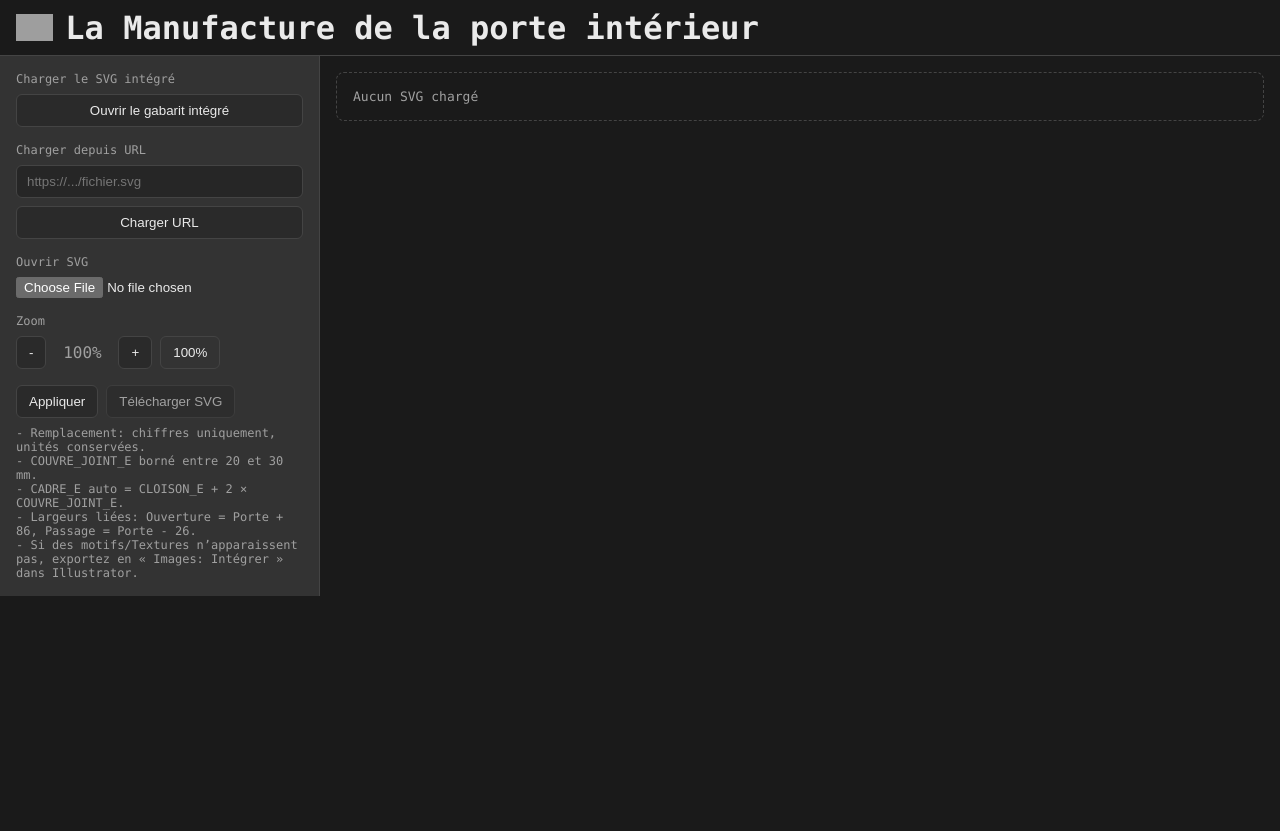
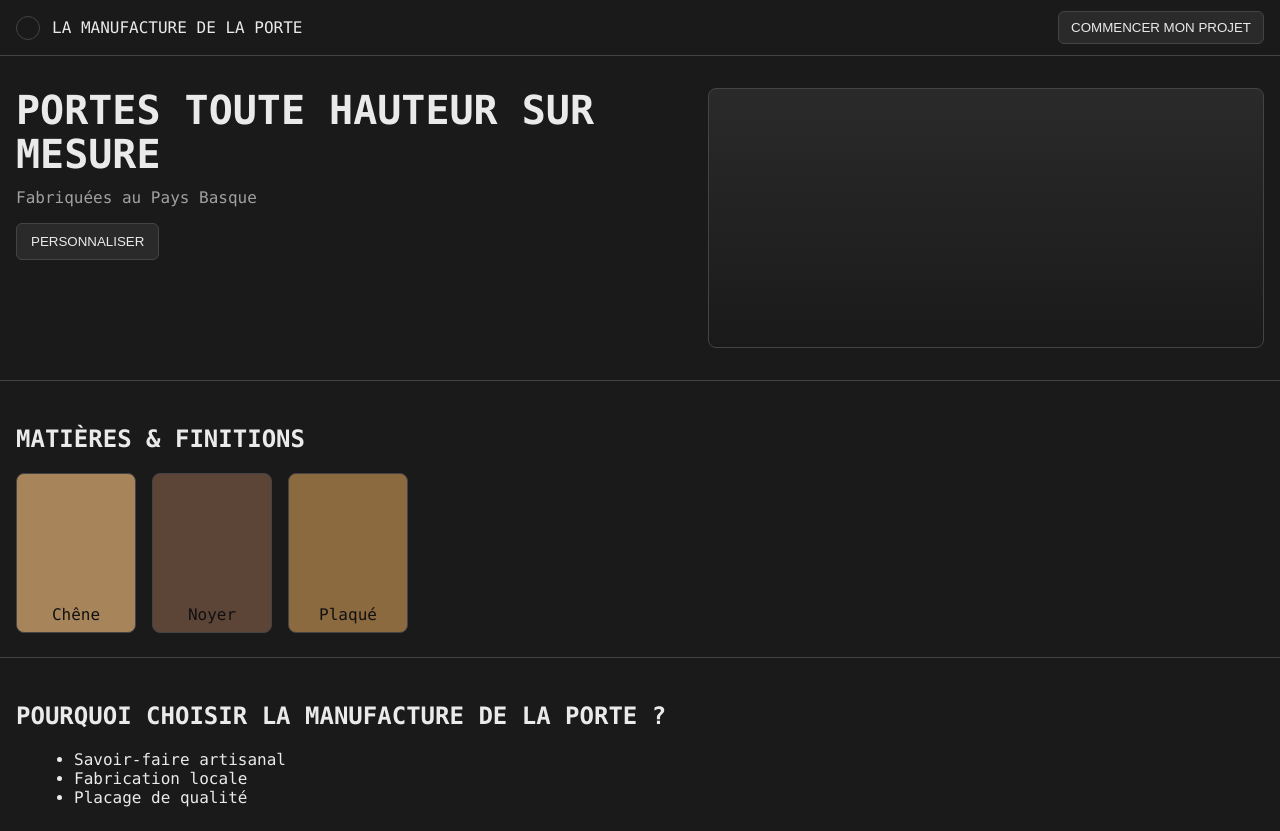
Before and after one commit to Dodibois40/La_manufacture_de_la_porte, a React (Vite) app in the folder plan2d/: page / in a window 1280 px wide. Before the commit the page ends 800 px from the top, so only its background shows below. Built offline with nearby package versions, Linux system fonts and the light colour scheme; grey boxes are pictures that could not be loaded.

Commit message:
feat:home

```diff
--- /dev/null
+++ b/plan2d/src/Home.tsx
@@ -0,0 +1,49 @@
+import { useState } from 'react'
+import './index.css'
+
+export default function Home() {
+  const [goToConfig, setGoToConfig] = useState(false)
+  if (goToConfig) {
+    location.hash = '#config'
+  }
+  return (
+    <div className="home">
+      <header className="app-header">
+        <div style={{ display:'flex', alignItems:'center', gap:12 }}>
+          <div style={{ width:24, height:24, border:'1px solid var(--border)', borderRadius:999 }} />
+          <span>LA MANUFACTURE DE LA PORTE</span>
+        </div>
+        <button onClick={() => setGoToConfig(true)}>COMMENCER MON PROJET</button>
+      </header>
+
+      <section className="hero">
+        <div className="hero-left">
+          <h1>PORTES TOUTE HAUTEUR SUR MESURE</h1>
+          <p>Fabriquées au Pays Basque</p>
+          <button onClick={() => setGoToConfig(true)}>PERSONNALISER</button>
+        </div>
+        <div className="hero-right">
+          <div className="door-frame" />
+        </div>
+      </section>
+
+      <section className="materials">
+        <h2>MATIÈRES & FINITIONS</h2>
+        <div className="swatches">
+          <div className="swatch" style={{ background:'#A8845A' }}><span>Chêne</span></div>
+          <div className="swatch" style={{ background:'#5C4436' }}><span>Noyer</span></div>
+          <div className="swatch" style={{ background:'#8C6A3F' }}><span>Plaqué</span></div>
+        </div>
+      </section>
+
+      <section className="reasons">
+        <h2>POURQUOI CHOISIR LA MANUFACTURE DE LA PORTE ?</h2>
+        <ul>
+          <li>Savoir‑faire artisanal</li>
+          <li>Fabrication locale</li>
+          <li>Placage de qualité</li>
+        </ul>
+      </section>
+    </div>
+  )
+}
--- a/plan2d/src/index.css
+++ b/plan2d/src/index.css
@@ -19,8 +19,21 @@ body { margin: 0; background: var(--bg); color: var(--text); font-family: "JetBr
 .app-header {
   height: 56px; display: flex; align-items: center; gap: 12px;
   padding: 0 16px; border-bottom: 1px solid var(--border); background: #1A1A1A;
+  justify-content: space-between;
 }
 .logo { height: 28px; width: auto; object-fit: contain; }
+
+/* Home */
+.home .hero { display:grid; grid-template-columns: 1.2fr 1fr; gap:24px; padding:32px 16px; border-bottom:1px solid var(--border); }
+.home .hero-left h1 { margin:0 0 12px; font-size: 40px; line-height: 1.1; }
+.home .hero-left p { color: var(--text-2); margin: 0 0 16px; }
+.home .hero-left button { padding:10px 14px; border:1px solid var(--border); background:#2A2A2A; color:var(--text); border-radius:6px; }
+.door-frame { height: 260px; background: linear-gradient(180deg,#2A2A2A, #1A1A1A); border:1px solid var(--border); border-radius:8px; }
+.materials { padding:24px 16px; border-bottom:1px solid var(--border); }
+.materials .swatches { display:flex; gap:16px; }
+.swatch { width:120px; height:160px; border-radius:8px; border:1px solid var(--border); display:flex; align-items:flex-end; justify-content:center; padding:8px; color:#111; background:#888; }
+.reasons { padding:24px 16px; }
+.reasons ul { margin:8px 0 0 18px; }
 
 .layout { display: grid; grid-template-columns: 320px 1fr; height: calc(100% - 56px); }
 .side {
--- a/plan2d/src/main.tsx
+++ b/plan2d/src/main.tsx
@@ -1,10 +1,22 @@
-import React from 'react'
+import React, { useEffect, useState } from 'react'
 import ReactDOM from 'react-dom/client'
 import App from './App.tsx'
+import Home from './Home.tsx'
 import './index.css'
+
+function Root() {
+  const [hash, setHash] = useState<string>(location.hash)
+  useEffect(() => {
+    const onHash = () => setHash(location.hash)
+    window.addEventListener('hashchange', onHash)
+    return () => window.removeEventListener('hashchange', onHash)
+  }, [])
+  if (hash === '#config') return <App />
+  return <Home />
+}
 
 ReactDOM.createRoot(document.getElementById('root')!).render(
   <React.StrictMode>
-    <App />
+    <Root />
   </React.StrictMode>,
 )
```
